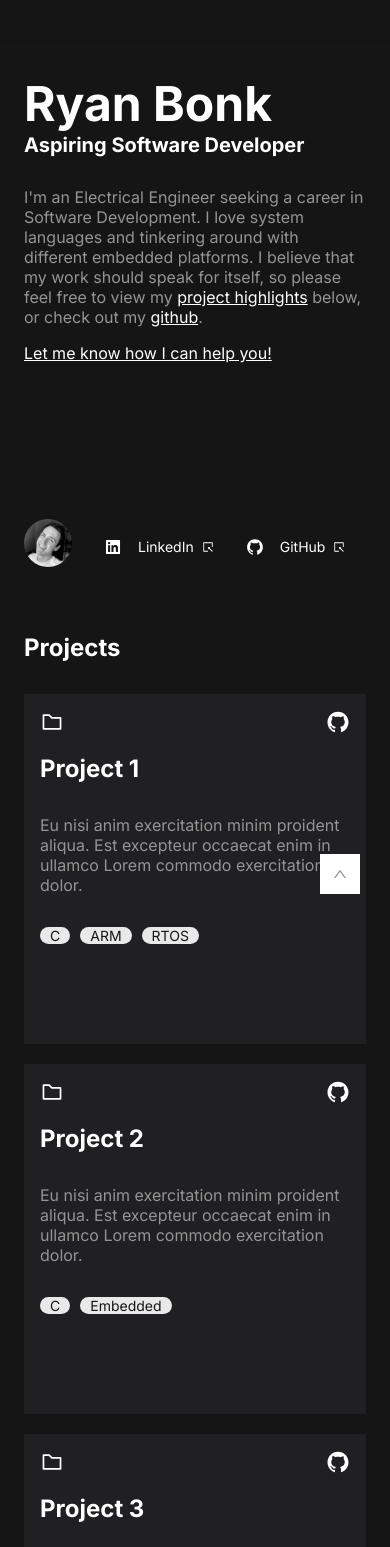
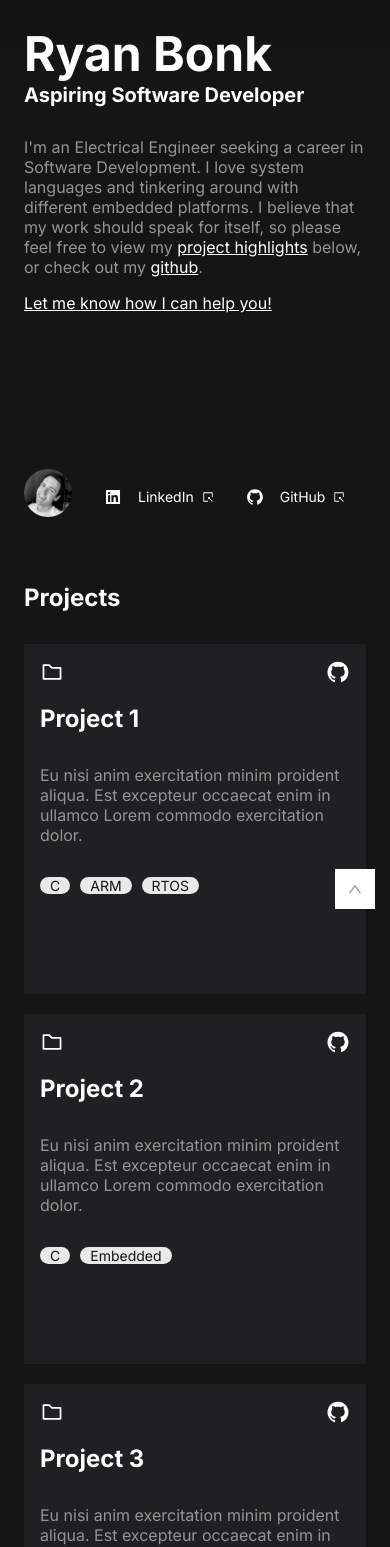
Before and after one commit to rbonk907/portfolio-website, a Next.js app: page / in a window 390 px wide. Shown: the top 1547 px of the page. Built offline with nearby package versions, Linux system fonts and the light colour scheme.

Commit message:
set mobileHeader to fixed

```diff
--- a/components/header.js
+++ b/components/header.js
@@ -4,23 +4,18 @@ import scrollTo from '../utility/scrollTo';
 import { AiOutlineMail } from 'react-icons/ai';
 
 const getHeader = (isMobile, scrollOffset) => {
+    console.log(scrollOffset);
     if(isMobile) {
         return (
             <header className={ scrollOffset < 0 ? `${styles.headerOff}
                 ${styles.mobileHeader}` : `${styles.headerOn}
                     ${styles.mobileHeader}`}></header>
-            // <header className={styles.mobileHeader}></header>
         );
     }
 
     return (
         <header className={styles.header}>
             <ul className={styles.menu}>
-                {/* <li>
-                    <a>
-                        <span className={styles.headerLink}>ABOUT</span>
-                    </a>
-                </li> */}
                 <li onClick={() => scrollTo('projects')}>
                     <a>
                         <span className={styles.headerLink}>PROJECTS</span>
@@ -44,7 +39,7 @@ const getHeader = (isMobile, scrollOffset) => {
 
 const Header = ({ isMobile }) => {
     const [scrollHeight, setScrollHeight] = useState(-1);
-    // let vh = 0;
+
 
     useEffect(() => {
         window.addEventListener("scroll", getScrollHeight);
@@ -57,6 +52,7 @@ const Header = ({ isMobile }) => {
     const getScrollHeight = () => {
         const element = document.getElementById('projects');
         const elementPosition = element.getBoundingClientRect().top;
+
         const offsetPosition = elementPosition + window.pageYOffset;
 
         setScrollHeight(window.scrollY - offsetPosition);
@@ -64,7 +60,7 @@ const Header = ({ isMobile }) => {
 
 
     return (
-        <div className={ isMobile ? `${styles.sticky} ${styles.headerContainer}` : `${styles.headerContainer}`}>
+        <div className={ isMobile ? `${styles.headerContainer}` : `${styles.headerContainer}`}>
             { getHeader(isMobile, scrollHeight) }
         </div>
     );
--- a/pages/index.js
+++ b/pages/index.js
@@ -62,7 +62,6 @@ export default function Home() {
 
       <main className={`${styles.main}`}>
         <HeroBanner />
-        {/* <Bio lexend={lexend} /> */}
         <Projects isMobile={isMobile}/>
         <Experience isMobile={isMobile} />
         <Contact isMobile={isMobile} />
--- a/styles/Contact.module.css
+++ b/styles/Contact.module.css
@@ -14,7 +14,7 @@
 .contact h2 {
     padding-top: 10px;
     margin-bottom: 1.5rem;
-    z-index: 2;
+    z-index: 99;
 }
 
 .contact h3 {
--- a/styles/Experience.module.css
+++ b/styles/Experience.module.css
@@ -11,7 +11,7 @@
 
 .experience h2 {
     padding-top: 10px;
-    z-index: 2;
+    z-index: 99;
     margin-bottom: 50px;
 }
 
--- a/styles/Header.module.css
+++ b/styles/Header.module.css
@@ -30,24 +30,24 @@
 .mobileHeader {
     /* position: sticky; */
     /* top: 0px; */
+    position: fixed;
+    top: 0;
     height: 50px;
     width: 100%;
     background-color: var(--card-bg-color);
     box-shadow: 0px 20px 20px var(--main-bg-color);
 
-    z-index: 99;
+    z-index: 50;
 }
 
 .headerOn {
-    position: relative;
-    top: 0px;
+    transform: translateY(0);
     transition: all .2s ease-in-out;
 
 }
 
 .headerOff {
-    position: relative;
-    top: -50px;
+    transform: translateY(-50px);
     transition: all .2s ease-in-out;
 }
 
--- a/styles/HeroBanner.module.css
+++ b/styles/HeroBanner.module.css
@@ -26,7 +26,7 @@
 
 .heroBanner {
     width: 100%;
-    height: 65dvh;
+    height: 65vh;
     padding: 24px;
     display: flex;
     flex-direction: column;
--- a/styles/Home.module.css
+++ b/styles/Home.module.css
@@ -107,12 +107,6 @@
 }
 
 .topButtonContainer {
-  position: sticky;
-  bottom: 30px;
-
-  margin-bottom: 30px;
-  margin-right: 30px;
-
   display: flex;
   justify-content: flex-end;
 }
@@ -121,9 +115,10 @@
   width: 40px;
   height: 40px;
   background-color: #fff;
-  /* margin-top: 20px; */
-  /* border: 1px solid balck;
-  box-shadow: 0 0 5px 3px rgba(255, 255, 255, 0.308); */
+
+  position: fixed;
+  bottom: 15px;
+  right: 15px;
 
   display: flex;
   align-items: center;
@@ -138,14 +133,12 @@
 }
 
 .topBtnOn {
-  position: relative;
-  bottom: 0px;
+  transform: translateY(0);
   transition: all .2s ease-in-out;
 }
 
 .topBtnOff {
-  position: relative;
-  bottom: -80px;
+  transform: translateY(80px);
   transition: all .2s ease-in-out;
 }
 
--- a/styles/Projects.module.css
+++ b/styles/Projects.module.css
@@ -10,7 +10,7 @@
 
 .projectContainer h2 {
     padding-top: 10px;
-    z-index: 2;
+    z-index: 99;
 }
 
 .projects {
```
